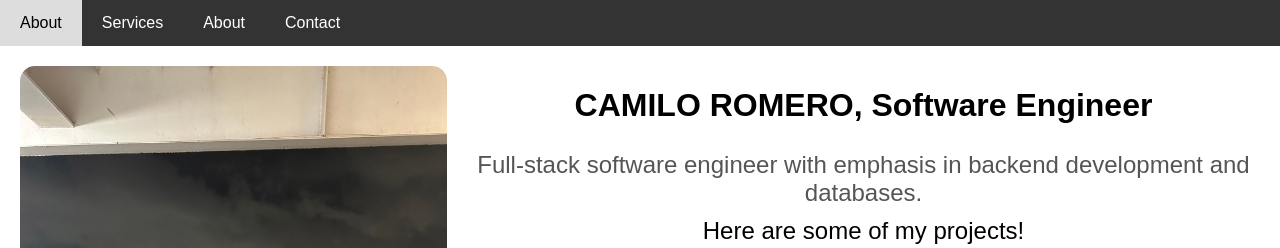
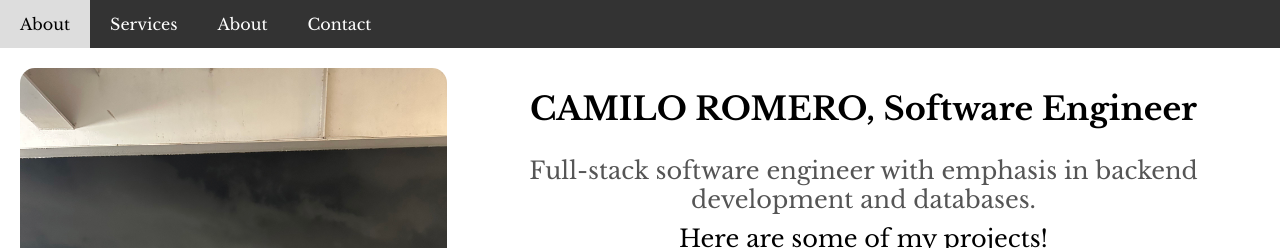
Before and after one commit to RomeroCamilo/portfolio_2_php, a plain HTML site: page src/index.html in a window 1280 px wide. Shown: the top 248 px of the page. Drawn offline with nearby package versions, Linux system fonts and the light colour scheme.

Commit message:
personal web

```diff
--- a/src/index.html
+++ b/src/index.html
@@ -4,13 +4,15 @@
   <meta charset="UTF-8">
   <meta name="viewport" content="width=device-width, initial-scale=1.0">
   <title>Camilo Romero - Software Engineer</title>
+  <link rel="stylesheet" href="https://fonts.googleapis.com/css2?family=Libre+Baskerville:ital,wght@0,400;0,700;1,400&display=swap">
   <style>
     body {
-      font-family: Arial, sans-serif;
+      font-family: 'Libre Baskerville', serif;
       margin: 0;
       padding: 0;
     }
 
+    /* Your existing CSS styles here */
     .navbar {
       display: flex;
       background-color: #333;
@@ -113,7 +115,7 @@
       <img src="images/camilo.jpeg" alt="Camilo">
     </div>
     <div class="text-container">
-      <h1>CAMILO ROMERO, Software Engineer</h1>
+      <h1 style="font-family: 'Libre Baskerville', serif;">CAMILO ROMERO, Software Engineer</h1>
       <p class="description">Full-stack software engineer with emphasis in backend development and databases.</p>
       <p> Here are some of my projects! </p>
       <div class="image-grid">
```
